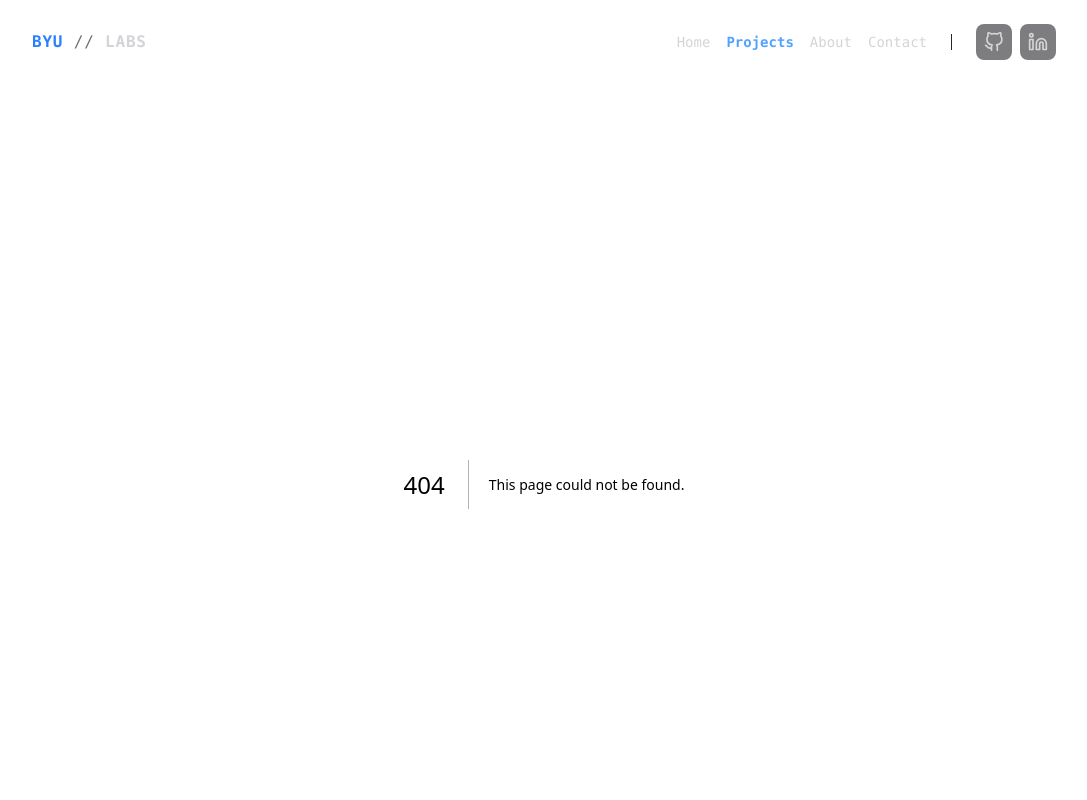
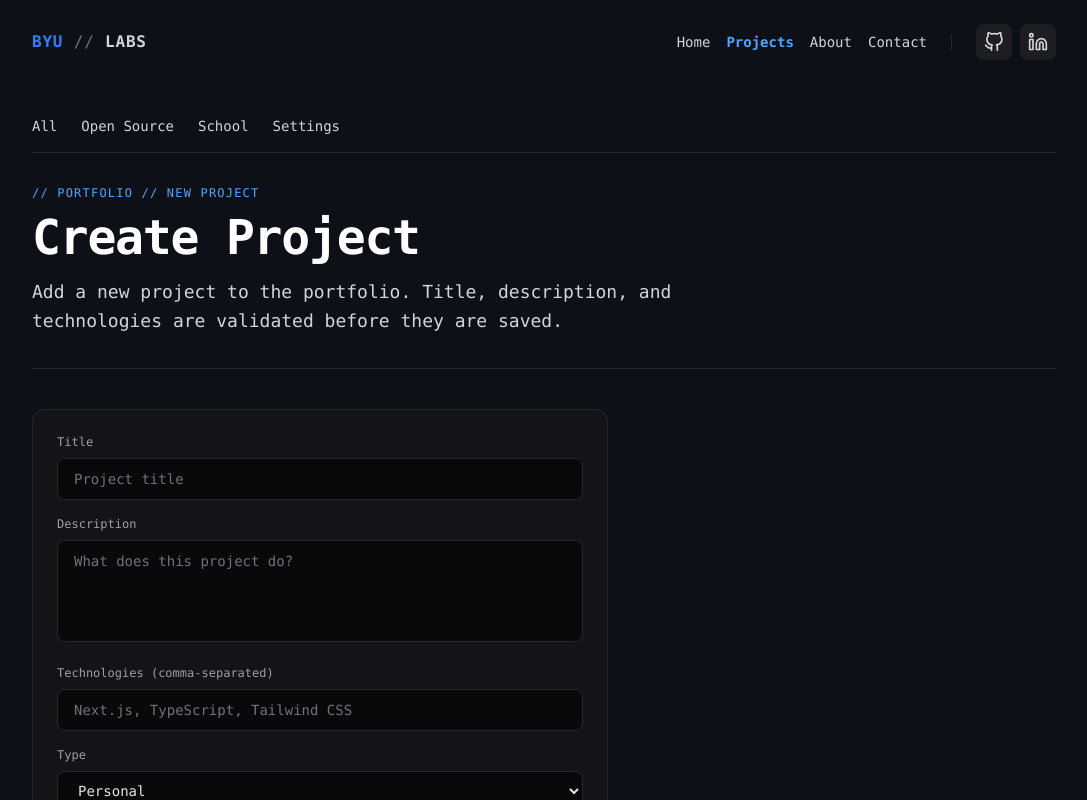
Before and after one commit to BYULabs/wdd430-portfolio, a Next.js app: page /projects/create in a window 1280 px wide. Before the commit this address had no page. Shown: the top 800 px of the page, without its empty margins (96-1183 px from the left). Built offline with nearby package versions, Linux system fonts and the light colour scheme.

Commit message:
feat: add project creation link and improve layout for ProjectSearch component

```diff
--- /dev/null
+++ b/app/projects/create/page.tsx
@@ -0,0 +1,24 @@
+import { createProject } from '@/app/lib/actions';
+import ProjectForm from '@/components/ProjectForm';
+
+export default function Page() {
+  return (
+    <div>
+      <section className="mb-8">
+        <div className="text-xs tracking-widest uppercase text-blue-400 mb-3 font-mono">
+          // Portfolio // New Project
+        </div>
+        <h1 className="text-3xl md:text-5xl font-extrabold tracking-tight text-white mb-4">
+          Create Project
+        </h1>
+        <p className="max-w-2xl text-base md:text-lg text-zinc-300 leading-relaxed">
+          Add a new project to the portfolio. Title, description, and technologies are validated before they are saved.
+        </p>
+      </section>
+
+      <hr className="border-zinc-800 mb-10" />
+
+      <ProjectForm action={createProject} submitLabel="Save Project" />
+    </div>
+  );
+}
--- a/app/projects/page.tsx
+++ b/app/projects/page.tsx
@@ -1,3 +1,4 @@
+import Link from 'next/link';
 import ProjectCard from '@/components/ProjectCard';
 import { ProjectSearch } from '@/components/ProjectSearch';
 import { Pagination } from '@/components/Pagination';
@@ -31,7 +32,17 @@ export default async function Projects(props: {
       </section>
 
       {/* Search Input Component */}
-      <ProjectSearch />
+      <div className="flex flex-col gap-4 sm:flex-row sm:items-start mb-6">
+        <div className="flex-1">
+          <ProjectSearch />
+        </div>
+        <Link
+          href="/projects/create"
+          className="inline-flex items-center justify-center rounded-lg bg-blue-600 px-4 py-2 text-sm font-semibold text-white hover:bg-blue-500 transition-colors sm:mt-0"
+        >
+          New Project
+        </Link>
+      </div>
 
       <hr className="border-zinc-800 mb-10" />
 
```
